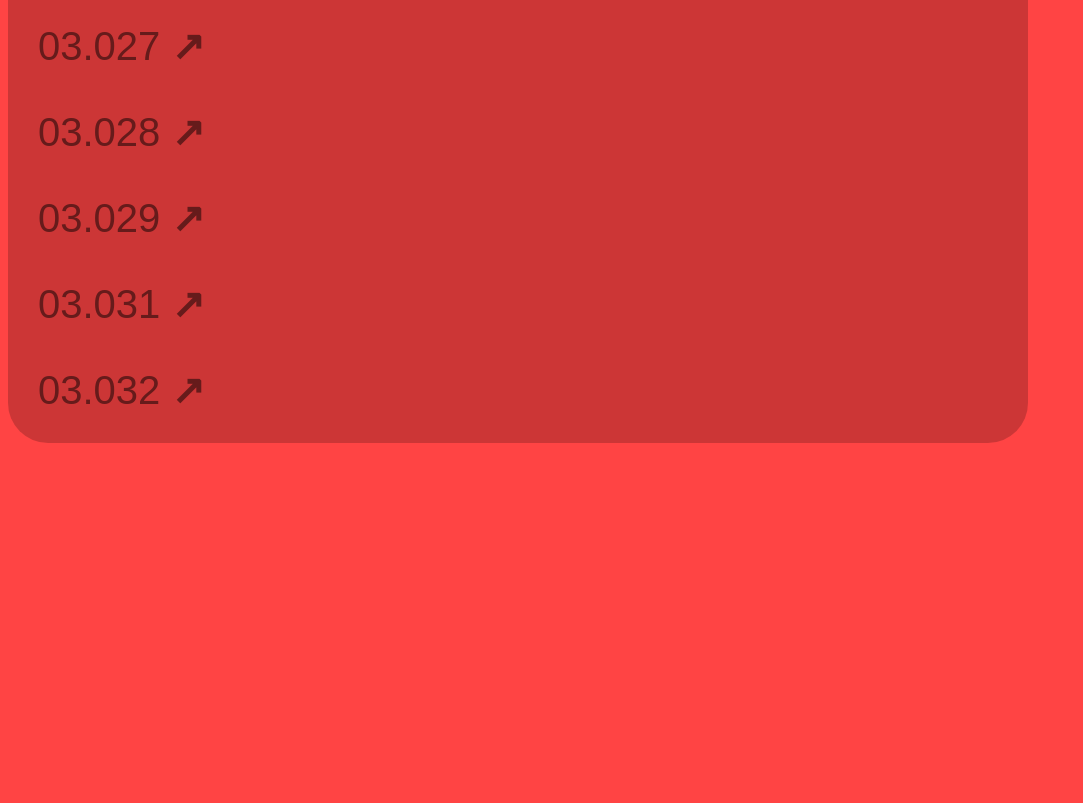
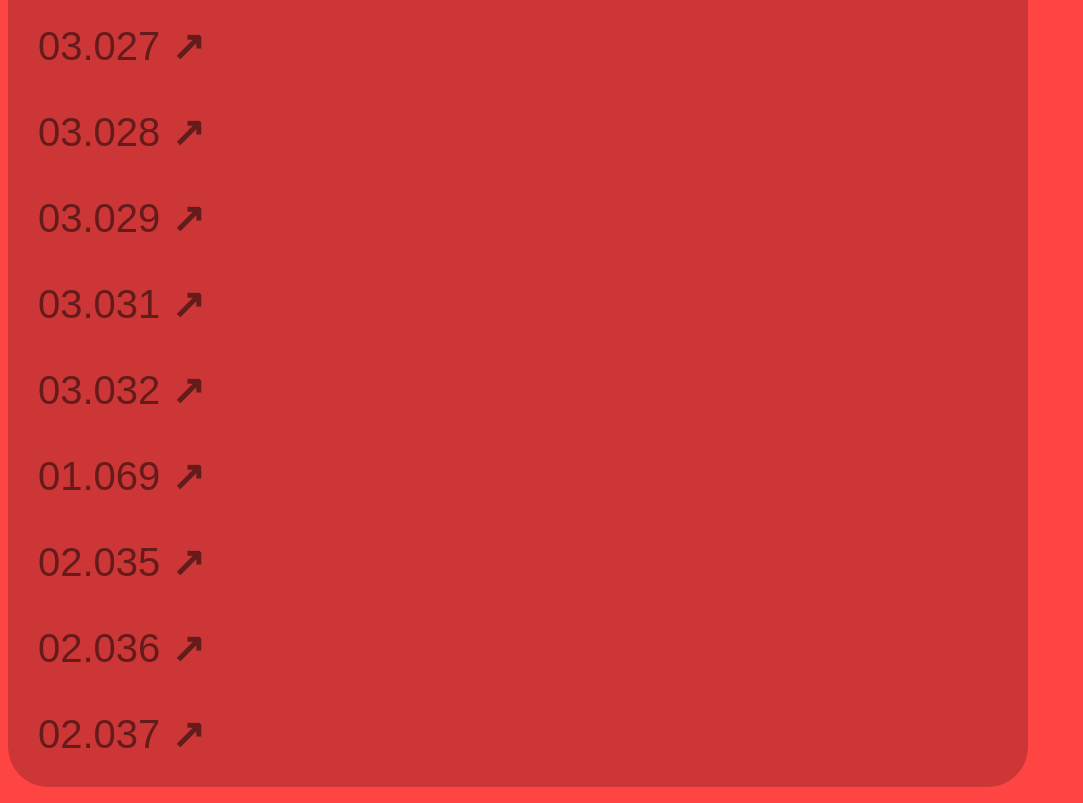
Before and after one commit to brannalarm/brannalarm.github.io, a plain HTML site: page index.html in a window 1280 px wide. Shown: the part 4759-5562 px from the top of the page, without its empty margins (0-1083 px from the left). Before the commit the page ends 5218 px from the top, so only its background shows below. Drawn offline with Linux system fonts and the light colour scheme.

Commit message:
Add plan 2, del 2 and plan 4, del 2

```diff
--- a/index.html
+++ b/index.html
@@ -72,6 +72,14 @@
       <li><a href="#">03.029 <b>&#8599;</b></a></li>
       <li><a href="#">03.031 <b>&#8599;</b></a></li>
       <li><a href="#">03.032 <b>&#8599;</b></a></li>
+
+      <!-- Plan 2, Del 2 -->
+      <li><a href="#">01.069 <b>&#8599;</b></a></li>
+
+      <!-- Plan 4, Del 2 -->
+      <li><a href="#">02.035 <b>&#8599;</b></a></li>
+      <li><a href="#">02.036 <b>&#8599;</b></a></li>
+      <li><a href="#">02.037 <b>&#8599;</b></a></li>
     </ul>
 
     <script>
```
